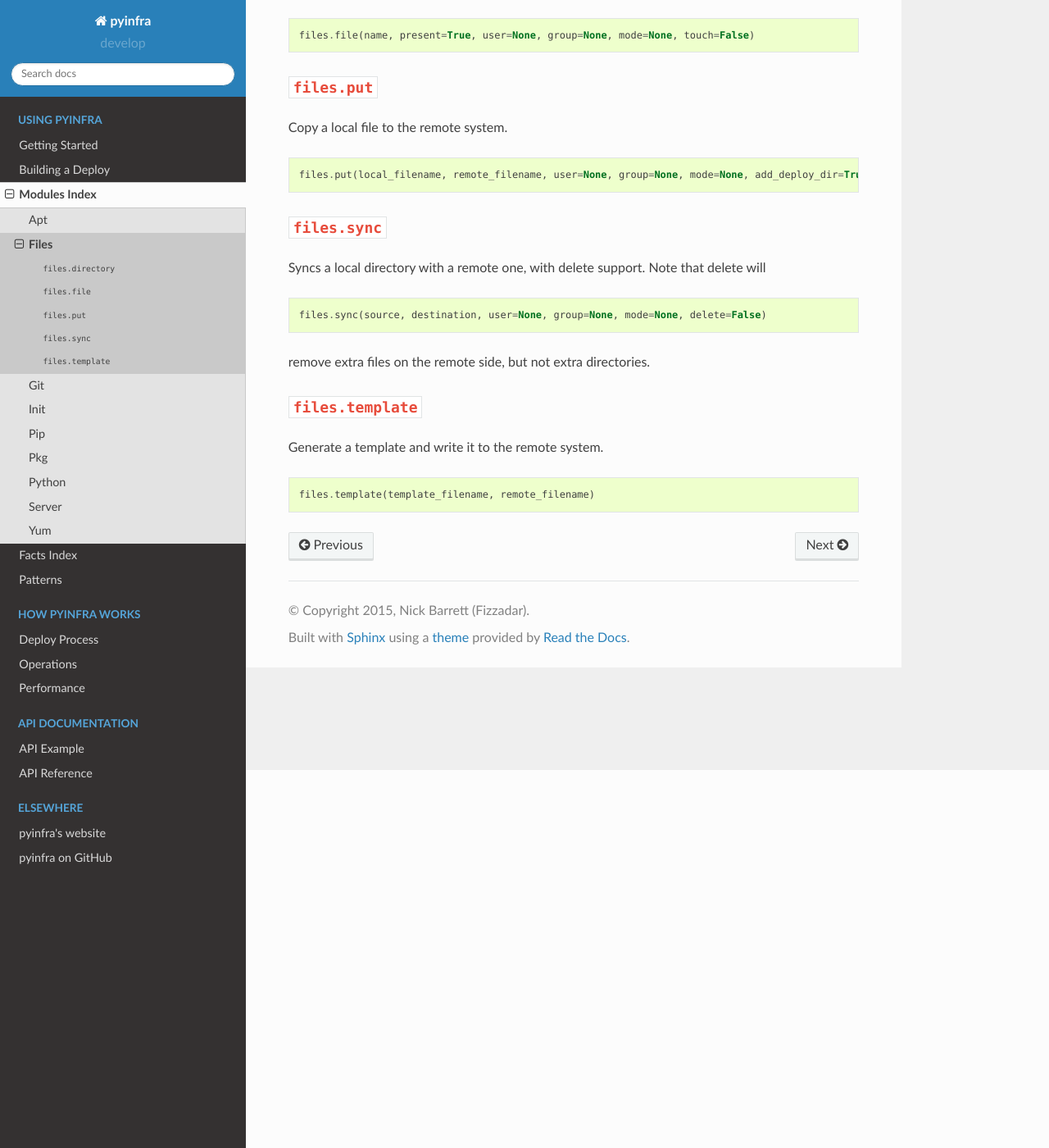
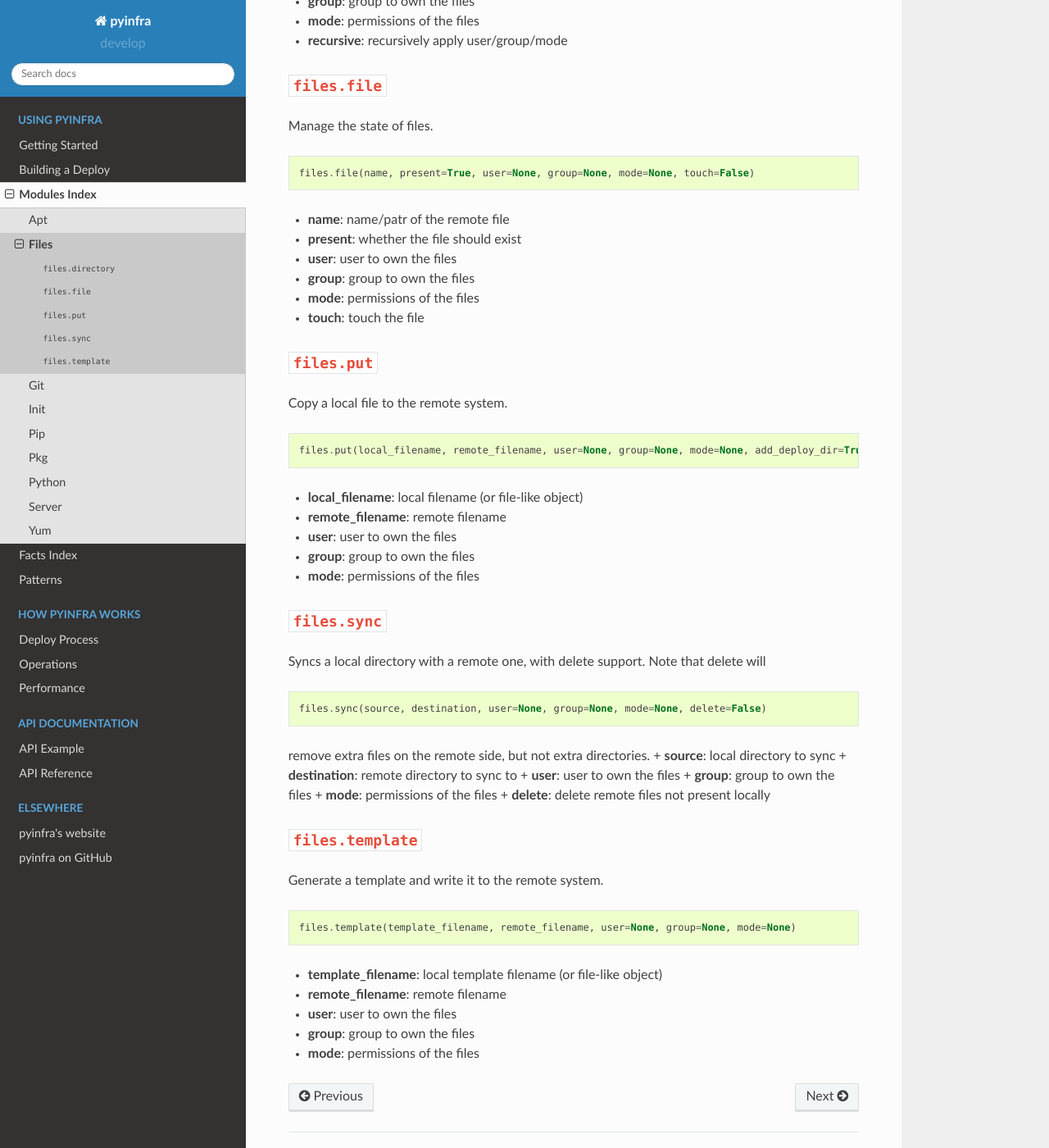
Before and after one commit to pyinfra-dev/pyinfra, a Sphinx documentation site: the page built from docs/modules/files.rst, in a window 1280 px wide and 1400 px high, scrolled down 461 px. Shown: the whole window at 82% size. Built offline with Sphinx 7.4.7 and the Read the Docs theme 2.0.0, drawn with Linux system fonts in a browser that asks for light colours; some of the changed text lies outside the part shown.

Commit message:
Docs update for files module

```diff
--- a/docs/modules/files.rst
+++ b/docs/modules/files.rst
@@ -13,6 +13,13 @@ Manage the state of directories.
 
     files.directory(name, present=True, user=None, group=None, mode=None, recursive=False)
 
++ **name**: name/patr of the remote file
++ **present**: whether the file should exist
++ **user**: user to own the files
++ **group**: group to own the files
++ **mode**: permissions of the files
++ **recursive**: recursively apply user/group/mode
+
 
 :code:`files.file`
 ~~~~~~~~~~~~~~~~~~
@@ -23,6 +30,13 @@ Manage the state of files.
 
     files.file(name, present=True, user=None, group=None, mode=None, touch=False)
 
++ **name**: name/patr of the remote file
++ **present**: whether the file should exist
++ **user**: user to own the files
++ **group**: group to own the files
++ **mode**: permissions of the files
++ **touch**: touch the file
+
 
 :code:`files.put`
 ~~~~~~~~~~~~~~~~~
@@ -32,6 +46,12 @@ Copy a local file to the remote system.
 .. code:: python
 
     files.put(local_filename, remote_filename, user=None, group=None, mode=None, add_deploy_dir=True)
+
++ **local_filename**: local filename (or file-like object)
++ **remote_filename**: remote filename
++ **user**: user to own the files
++ **group**: group to own the files
++ **mode**: permissions of the files
 
 
 :code:`files.sync`
@@ -44,6 +64,12 @@ Syncs a local directory with a remote one, with delete support. Note that delete
     files.sync(source, destination, user=None, group=None, mode=None, delete=False)
 
 remove extra files on the remote side, but not extra directories.
++ **source**: local directory to sync
++ **destination**: remote directory to sync to
++ **user**: user to own the files
++ **group**: group to own the files
++ **mode**: permissions of the files
++ **delete**: delete remote files not present locally
 
 
 :code:`files.template`
@@ -53,4 +79,10 @@ Generate a template and write it to the remote system.
 
 .. code:: python
 
-    files.template(template_filename, remote_filename)
+    files.template(template_filename, remote_filename, user=None, group=None, mode=None)
+
++ **template_filename**: local template filename (or file-like object)
++ **remote_filename**: remote filename
++ **user**: user to own the files
++ **group**: group to own the files
++ **mode**: permissions of the files
```
